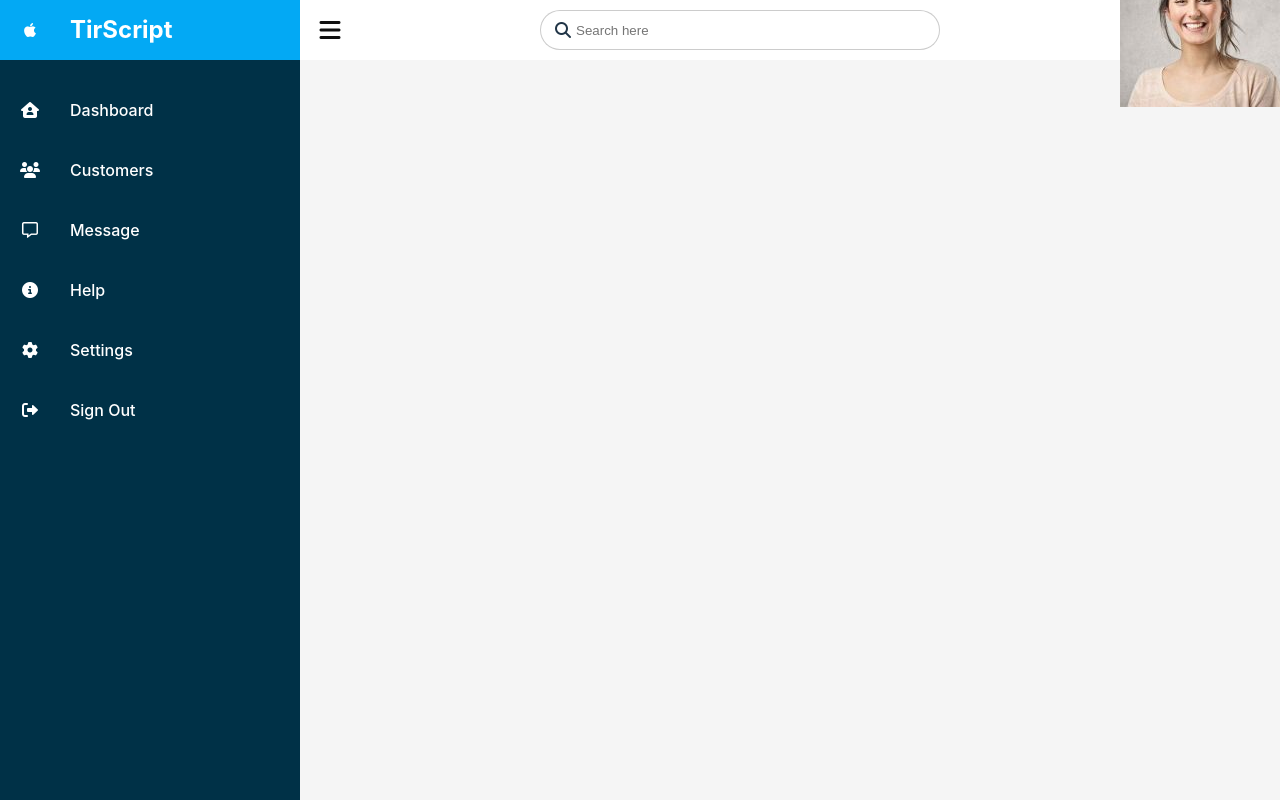
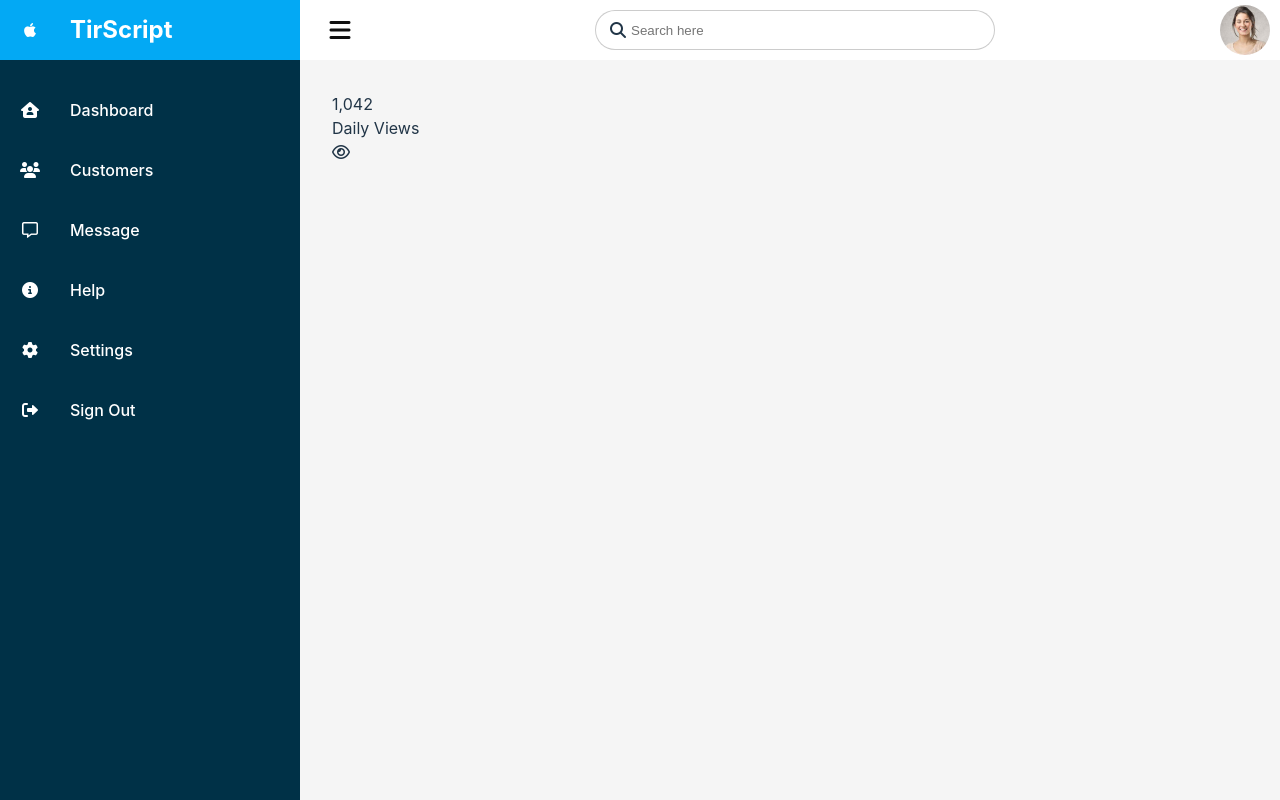
Before and after one commit to WooCommander/vue3ViteAdmin, a Vue app: page /layout in a window 1280 px wide. Built offline with nearby package versions, Linux system fonts and the light colour scheme.

Commit message:
[feature]add cardbox

```diff
--- a/src/components/Layout.vue
+++ b/src/components/Layout.vue
@@ -91,7 +91,17 @@
               <img src="../assets/img/user.jpg" alt="">
             </div>
           </div>
-
+          <div class="cardBox">
+            <div class="card">
+              <div>
+                <div class="numbers">1,042</div>
+                <div class="cardName">Daily Views</div>
+              </div>
+              <div class="iconBox">
+                <i class="fa-regular fa-eye"></i>
+              </div>
+            </div>
+          </div>
         </div>
       </div>
     </div>
@@ -216,6 +226,7 @@ const count = ref(0)
       .topbar {
         width: 100%;
         background: #fff;
+        padding: 0 10px;
         height: 60px;
         display: flex;
         justify-content: space-between;
@@ -264,9 +275,29 @@ const count = ref(0)
               left: 15px;
               top: 3px;
             }
+
+
           }
         }
 
+        .user {
+          position: relative;
+          min-width: 50px;
+          width: 50px;
+          height: 50px;
+          border-radius: 50%;
+          overflow: hidden;
+          cursor: pointer;
+
+          img {
+            position: absolute;
+            top: 0;
+            left: 0;
+            width: 100%;
+            height: 100%;
+            object-fit: cover;
+          }
+        }
       }
     }
   }
```
